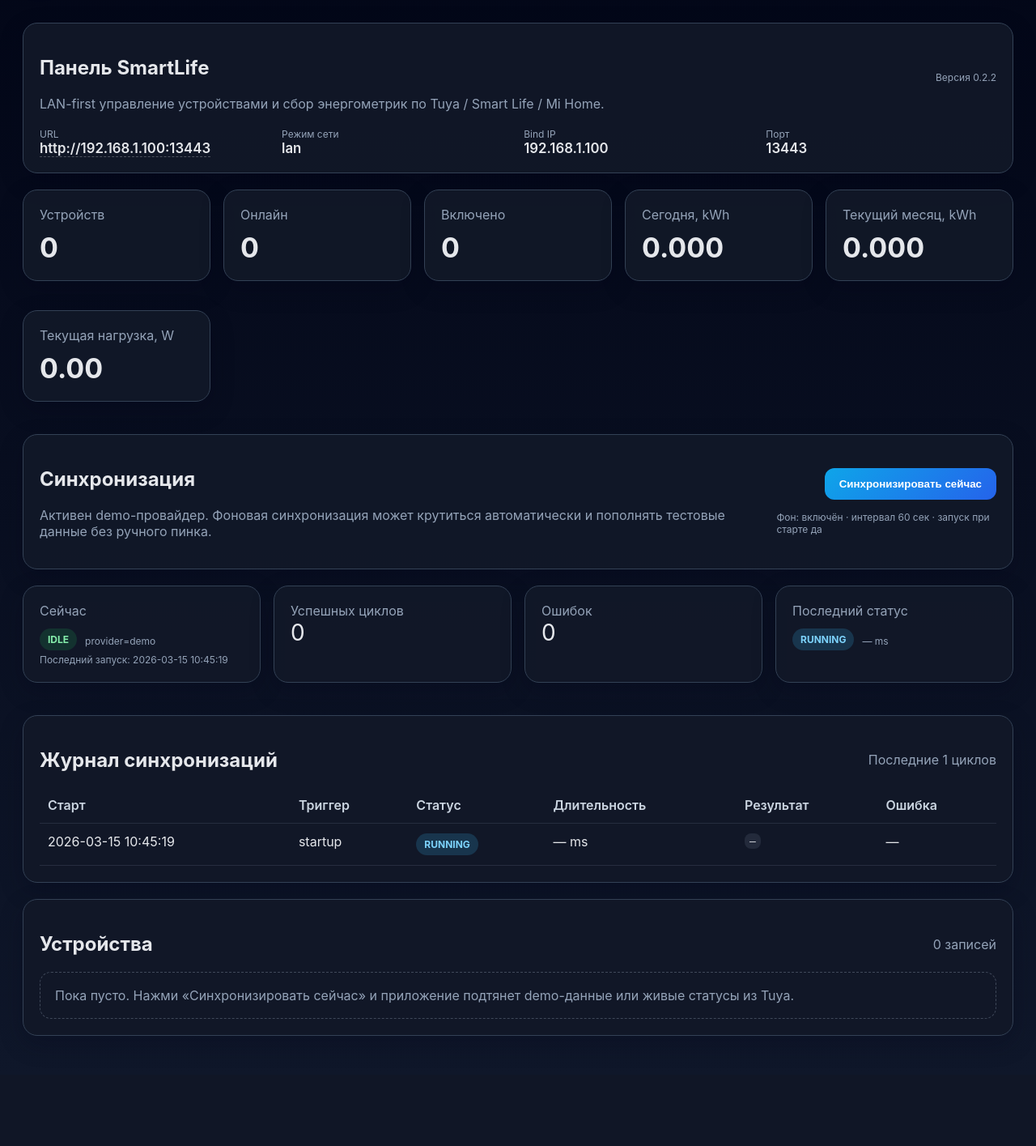
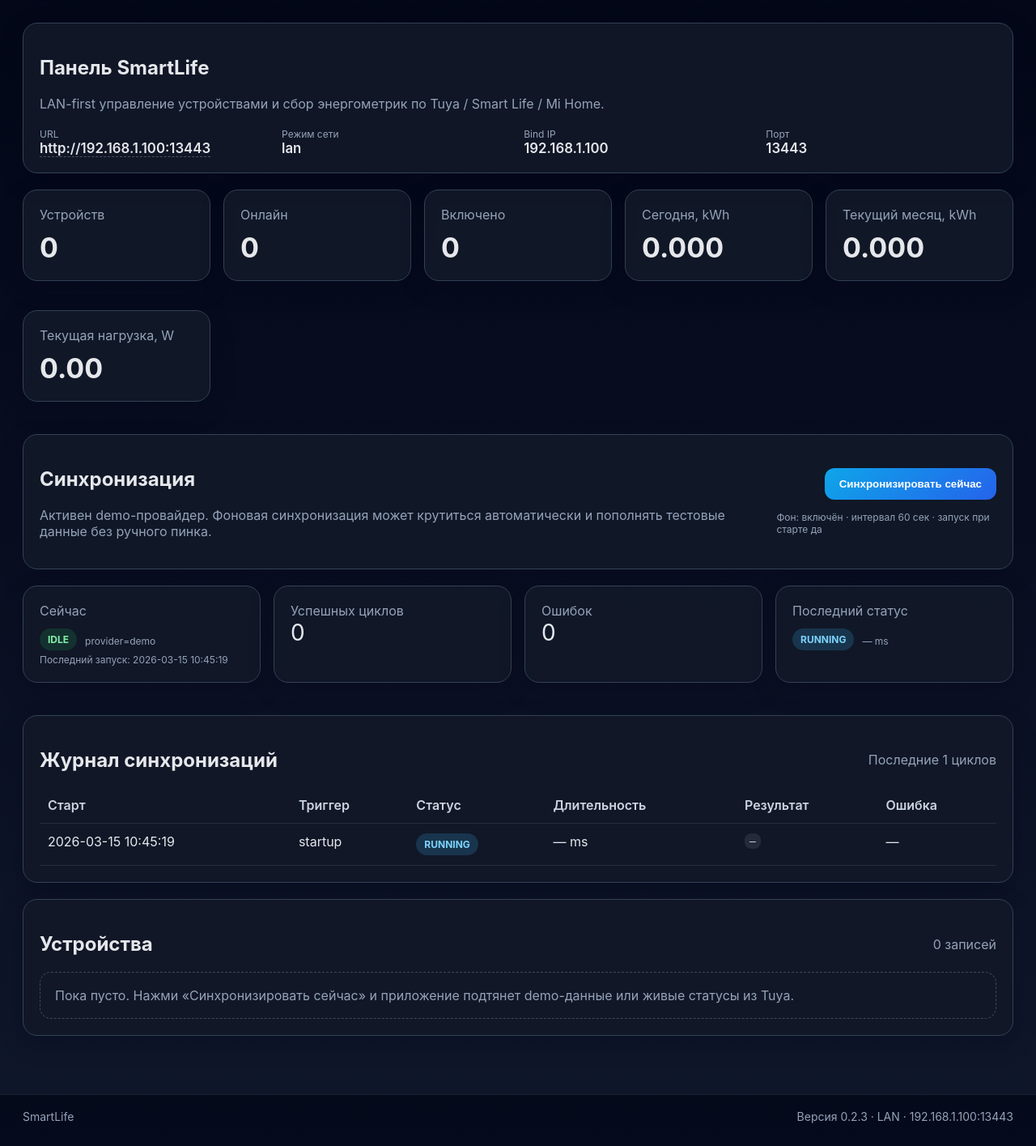
Before and after one commit to messireL/SmartLife, a FastAPI app: page / in a window 1280 px wide. Shown: the part 93-1508 px from the top of the page at 81% size. Before the commit the page ends 1372 px from the top, so only its background shows below. Run offline with FastAPI, Linux system fonts and the light colour scheme; data comes from the database, SQL or seed files in the repository; data that the repository does not hold is empty.

Commit message:
add global footer version and fix favicon/icon delivery with root routes and manifest

```diff
--- a/app/api/web.py
+++ b/app/api/web.py
@@ -17,6 +17,7 @@ from app.services.sync_runner import SyncAlreadyRunningError, run_sync_job
 router = APIRouter()
 templates = Jinja2Templates(directory="app/templates")
 settings = get_settings()
+templates.env.globals["app_settings"] = settings
 
 
 @router.get("/", response_class=HTMLResponse)
--- a/app/core/config.py
+++ b/app/core/config.py
@@ -28,7 +28,7 @@ class Settings(BaseSettings):
     model_config = SettingsConfigDict(env_file=".env", env_file_encoding="utf-8", extra="ignore")
 
     app_name: str = Field(default="SmartLife", validation_alias="SMARTLIFE_APP_NAME")
-    app_version: str = Field(default="0.2.2", validation_alias="SMARTLIFE_APP_VERSION")
+    app_version: str = Field(default="0.2.3", validation_alias="SMARTLIFE_APP_VERSION")
     app_host: str = Field(default="0.0.0.0", validation_alias="SMARTLIFE_APP_HOST")
     app_port: int = Field(default=18089, validation_alias="SMARTLIFE_APP_PORT")
     app_base_url: str = Field(default="http://192.168.1.100:13443", validation_alias="SMARTLIFE_APP_BASE_URL")
--- a/app/main.py
+++ b/app/main.py
@@ -3,7 +3,10 @@ from __future__ import annotations
 import asyncio
 from contextlib import asynccontextmanager
 
+from pathlib import Path
+
 from fastapi import FastAPI
+from fastapi.responses import FileResponse
 from fastapi.staticfiles import StaticFiles
 
 from app.api.api import router as api_router
@@ -12,7 +15,9 @@ from app.core.config import get_settings
 from app.db.init_db import init_db
 from app.services.sync_scheduler import run_background_sync_loop, stop_background_task
 
+
 settings = get_settings()
+STATIC_DIR = Path(__file__).resolve().parent / "static"
 
 
 @asynccontextmanager
@@ -48,3 +53,23 @@ def root_health():
         "sync_on_startup": settings.smartlife_sync_on_startup,
         "sync_interval_seconds": settings.smartlife_sync_interval_seconds,
     }
+
+
+@app.get("/favicon.ico", include_in_schema=False)
+def favicon_file():
+    return FileResponse(STATIC_DIR / "favicon.ico", media_type="image/x-icon")
+
+
+@app.get("/apple-touch-icon.png", include_in_schema=False)
+def apple_touch_icon_file():
+    return FileResponse(STATIC_DIR / "icon-192.png", media_type="image/png")
+
+
+@app.get("/icon.svg", include_in_schema=False)
+def app_icon_file():
+    return FileResponse(STATIC_DIR / "icon.svg", media_type="image/svg+xml")
+
+
+@app.get("/site.webmanifest", include_in_schema=False)
+def site_manifest_file():
+    return FileResponse(STATIC_DIR / "site.webmanifest", media_type="application/manifest+json")
--- a/app/static/app.css
+++ b/app/static/app.css
@@ -210,3 +210,34 @@ th { color: #cbd5e1; font-weight: 600; }
   .container { padding: 16px; }
   .metrics-grid .span-2 { grid-column: span 1; }
 }
+
+
+.footer {
+  border-top: 1px solid rgba(148, 163, 184, 0.14);
+  background: rgba(2, 6, 23, 0.72);
+  margin-top: 24px;
+}
+.footer-inner {
+  max-width: 1320px;
+  margin: 0 auto;
+  padding: 18px 28px 28px;
+  display: flex;
+  justify-content: space-between;
+  gap: 16px;
+  flex-wrap: wrap;
+  color: var(--muted);
+  font-size: 14px;
+}
+.footer-meta {
+  text-align: right;
+}
+
+@media (max-width: 760px) {
+  .footer-inner {
+    padding: 18px 16px 24px;
+    flex-direction: column;
+  }
+  .footer-meta {
+    text-align: left;
+  }
+}
--- a/app/templates/base.html
+++ b/app/templates/base.html
@@ -3,16 +3,19 @@
   <head>
     <meta charset="utf-8">
     <meta name="viewport" content="width=device-width, initial-scale=1">
+    <meta name="theme-color" content="#0f172a">
     <title>SmartLife</title>
-    <link rel="icon" type="image/svg+xml" href="/static/favicon.svg">
-    <link rel="shortcut icon" href="/static/favicon.ico">
-    <link rel="apple-touch-icon" href="/static/icon-192.png">
-    <link rel="stylesheet" href="/static/app.css">
+    <link rel="icon" type="image/svg+xml" href="/icon.svg?v={{ app_settings.app_version }}">
+    <link rel="icon" type="image/x-icon" sizes="any" href="/favicon.ico?v={{ app_settings.app_version }}">
+    <link rel="shortcut icon" href="/favicon.ico?v={{ app_settings.app_version }}">
+    <link rel="apple-touch-icon" sizes="192x192" href="/apple-touch-icon.png?v={{ app_settings.app_version }}">
+    <link rel="manifest" href="/site.webmanifest?v={{ app_settings.app_version }}">
+    <link rel="stylesheet" href="/static/app.css?v={{ app_settings.app_version }}">
   </head>
   <body>
     <header class="topbar">
       <div class="brand-wrap">
-        <img class="brand-logo" src="/static/icon.svg" alt="SmartLife logo">
+        <img class="brand-logo" src="/icon.svg?v={{ app_settings.app_version }}" alt="SmartLife logo">
         <div>
           <a class="brand" href="/">SmartLife</a>
           <div class="subtitle">Устройства Smart Life / Mi Home</div>
@@ -28,5 +31,11 @@
     <main class="container">
       {% block content %}{% endblock %}
     </main>
+    <footer class="footer">
+      <div class="footer-inner">
+        <div>SmartLife</div>
+        <div class="footer-meta">Версия {{ app_settings.app_version }} · {{ app_settings.network_mode|upper }} · {{ app_settings.bind_ip }}:{{ app_settings.public_port }}</div>
+      </div>
+    </footer>
   </body>
 </html>
--- a/app/templates/dashboard.html
+++ b/app/templates/dashboard.html
@@ -10,7 +10,6 @@
         <h1>Панель SmartLife</h1>
         <div class="muted">LAN-first управление устройствами и сбор энергометрик по Tuya / Smart Life / Mi Home.</div>
       </div>
-      <div class="muted tiny">Версия {{ settings.app_version }}</div>
     </div>
     <div class="access-grid">
       <div>
```
Also changed, not shown: docs/TRANSFER_TO_NEW_CHAT.md (+3 -1 lines), README.md, app/static/site.webmanifest (added), 1 other file.
